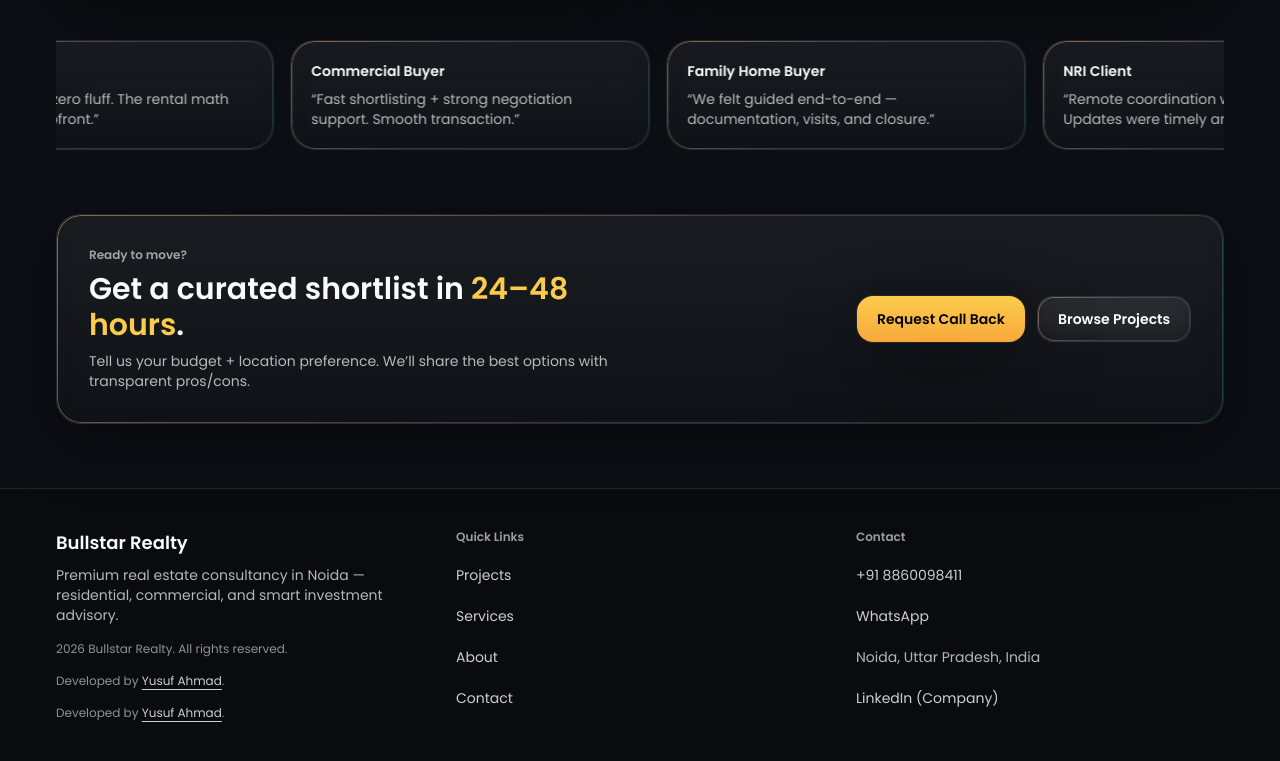
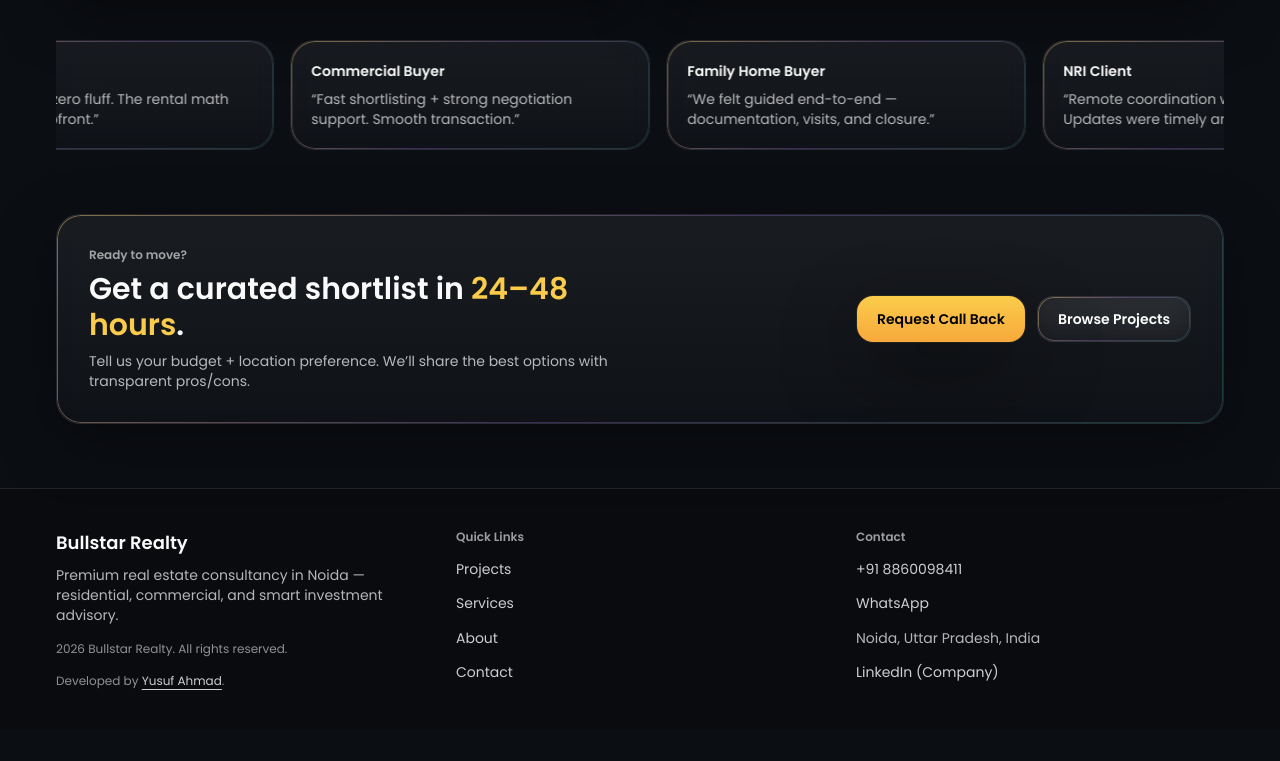
Before and after one commit to yusufahmad786/bullstar-ready-to-run, a Next.js app in the folder bullstar_ready/: page / in a window 1280 px wide. Shown: the part 1350-2111 px from the top of the page. After the commit the page ends 2079 px from the top, so only its background shows below. Built offline with nearby package versions, Linux system fonts and the light colour scheme.

Commit message:
last n final 1

```diff
--- a/bullstar_ready/components/Footer.tsx
+++ b/bullstar_ready/components/Footer.tsx
@@ -27,18 +27,7 @@
               </Link>
               .
             </p>
-            <p className="mt-4 text-xs text-white/55">
-              Developed by{" "}
-              <Link
-                href="https://www.linkedin.com/in/yusufahmad786/"
-                target="_blank"
-                rel="noopener noreferrer"
-                className="text-white/80 underline underline-offset-4 hover:text-white"
-              >
-                Yusuf Ahmad
-              </Link>
-              .
-            </p>
+
           </div>
 
           <div className="grid gap-2 text-sm">
```
